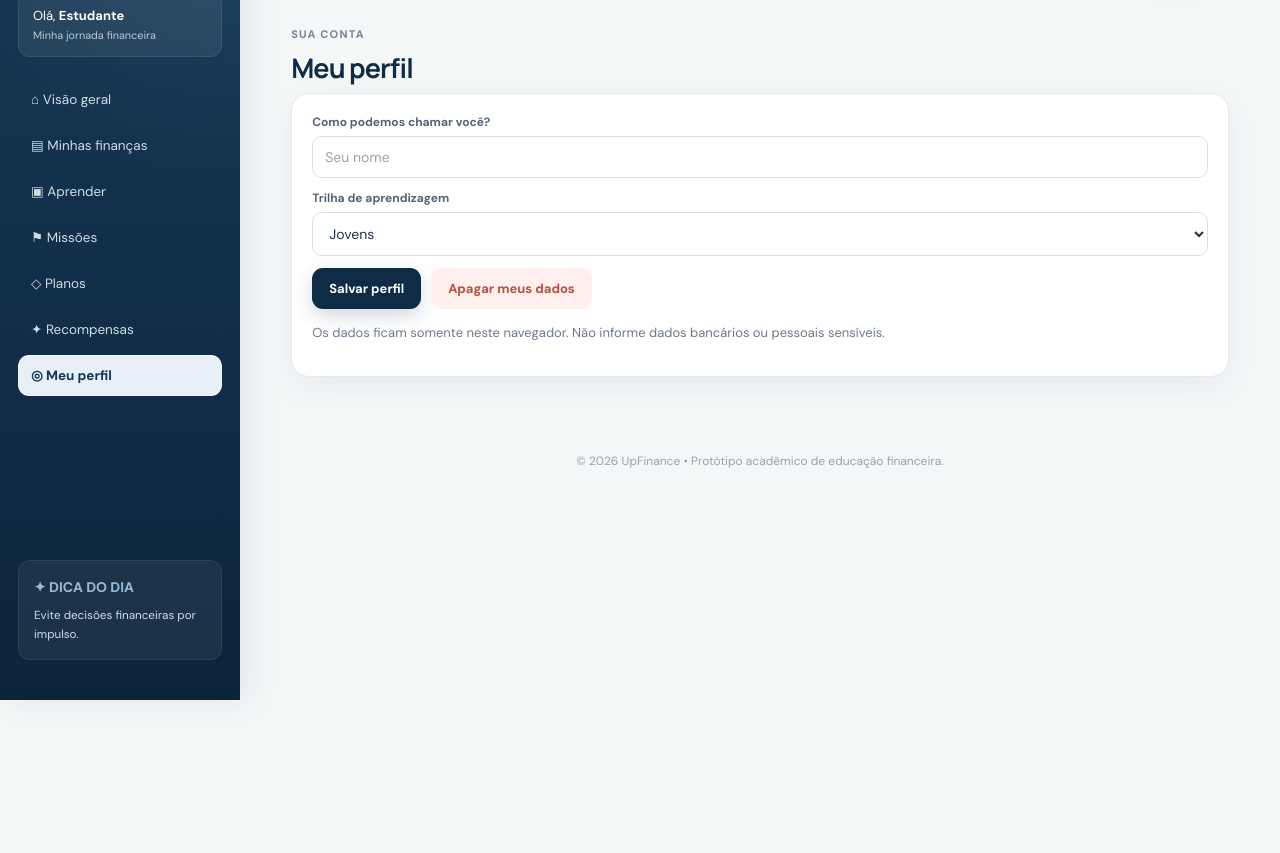
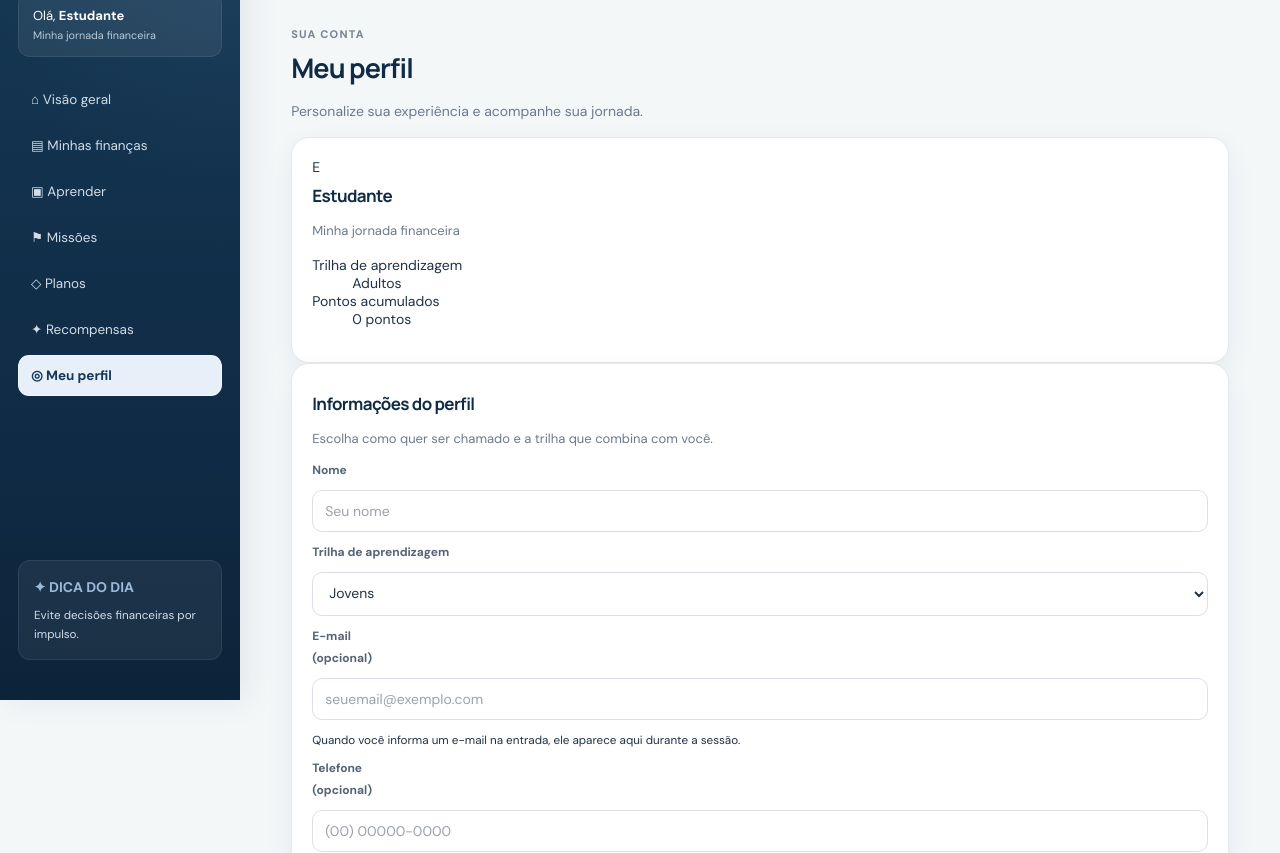
Before and after one commit to flaviogdaf-boop/Upfinance, a plain HTML site: page HTML e CSS/perfil.html in a window 1280 px wide. Shown: the part 100-953 px from the top of the page. Before the commit the page ends 800 px from the top, so only its background shows below. Drawn offline with Linux system fonts and the light colour scheme.

Commit message:
Revamp perfil.html with enhanced user profile features
Updated profile page with new layout and additional fields for user information.

```diff
--- a/HTML e CSS/perfil.html
+++ b/HTML e CSS/perfil.html
@@ -73,36 +73,55 @@
     <section id="profile">
       <small>SUA CONTA</small>
       <h2>Meu perfil</h2>
+      <p class="profile-intro">Personalize sua experiência e acompanhe sua jornada.</p>
 
-      <article class="card">
+      <div class="profile-layout">
+        <article class="card profile-summary">
+          <div class="profile-avatar" id="profileInitial" aria-hidden="true">E</div>
+          <h3 id="profileDisplayName">Estudante</h3>
+          <p>Minha jornada financeira</p>
+          <dl class="profile-facts">
+            <div><dt>Trilha de aprendizagem</dt><dd id="profileTrack">Adultos</dd></div>
+            <div><dt>Pontos acumulados</dt><dd id="profilePoints">0 pontos</dd></div>
+          </dl>
+        </article>
+
+        <div class="profile-content">
+          <article class="card profile-card">
+            <h3>Informações do perfil</h3>
+            <p>Escolha como quer ser chamado e a trilha que combina com você.</p>
             <form id="profileForm">
-          <label>
-            Como podemos chamar você?
-            <input id="name" placeholder="Seu nome" maxlength="30">
-          </label>
+              <label for="name">Nome</label>
+              <input id="name" placeholder="Seu nome" maxlength="30" autocomplete="nickname">
 
-          <label>
-            Trilha de aprendizagem
+              <label for="age">Trilha de aprendizagem</label>
               <select id="age">
                 <option value="kids">Crianças</option>
                 <option value="teens">Jovens</option>
                 <option value="adults">Adultos</option>
               </select>
-          </label>
 
-          <div class="actions">
-            <button class="btn">Salvar perfil</button>
-            <button type="button" class="btn danger" id="resetData">
-              Apagar meus dados
-            </button>
+              <label for="profileEmail">E-mail <span class="profile-optional">(opcional)</span></label>
+              <input id="profileEmail" type="email" placeholder="seuemail@exemplo.com" autocomplete="email" maxlength="254">
+              <small class="profile-field-note">Quando você informa um e-mail na entrada, ele aparece aqui durante a sessão.</small>
+
+              <label for="profilePhone">Telefone <span class="profile-optional">(opcional)</span></label>
+              <input id="profilePhone" type="tel" placeholder="(00) 00000-0000" autocomplete="tel" maxlength="30">
+
+              <div class="actions"><button class="btn" type="submit">Salvar perfil</button></div>
+            </form>
+          </article>
+
+          <article class="card profile-card profile-data">
+            <div>
+              <h3>Seus dados</h3>
+              <p>Seus dados ficam armazenados neste navegador. Não informe dados bancários ou pessoais sensíveis.</p>
+              <p>Você pode apagar seus dados, pontos e progresso quando quiser.</p>
             </div>
-        </form>
-
-        <p class="note">
-          Os dados ficam somente neste navegador.
-          Não informe dados bancários ou pessoais sensíveis.
-        </p>
+            <button type="button" class="btn danger" id="resetData">Apagar meus dados</button>
           </article>
+        </div>
+      </div>
     </section>
 
     <footer>
```
Lines whose indentation alone changed are shown as unchanged.
